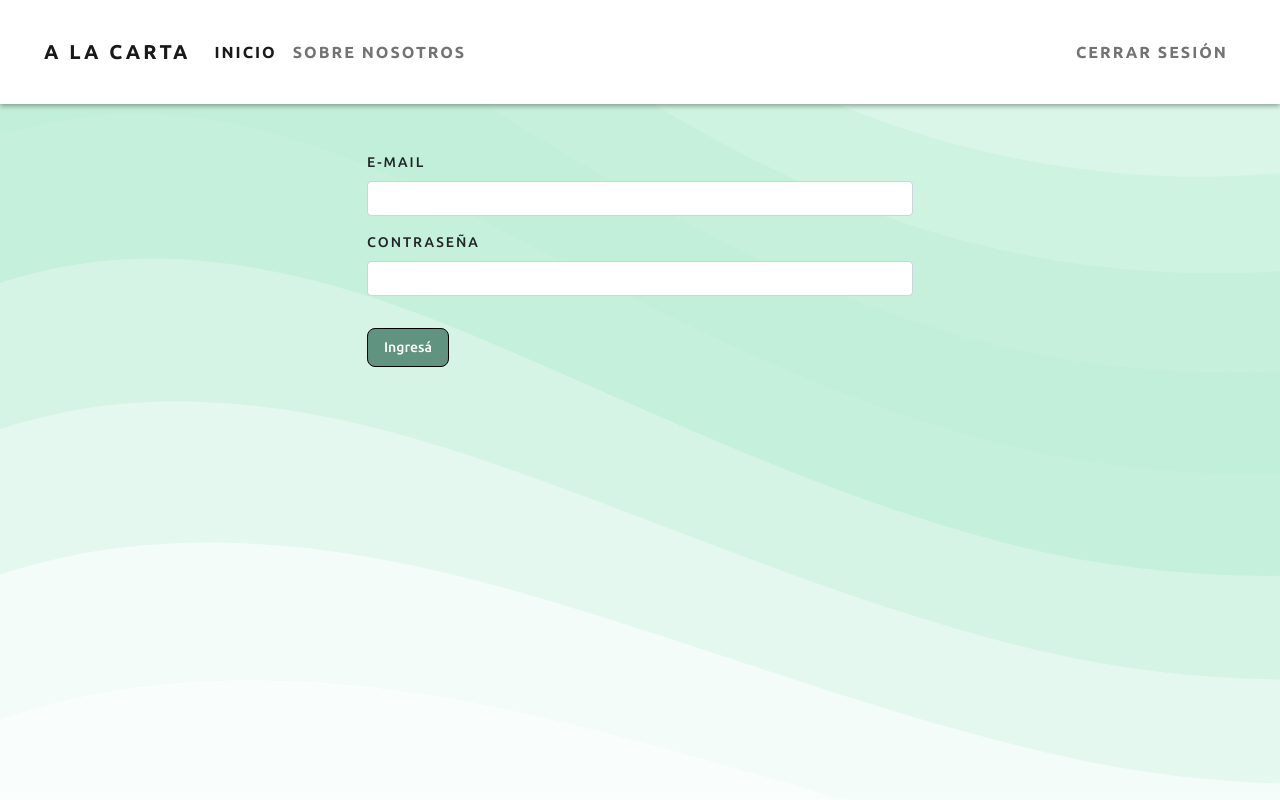
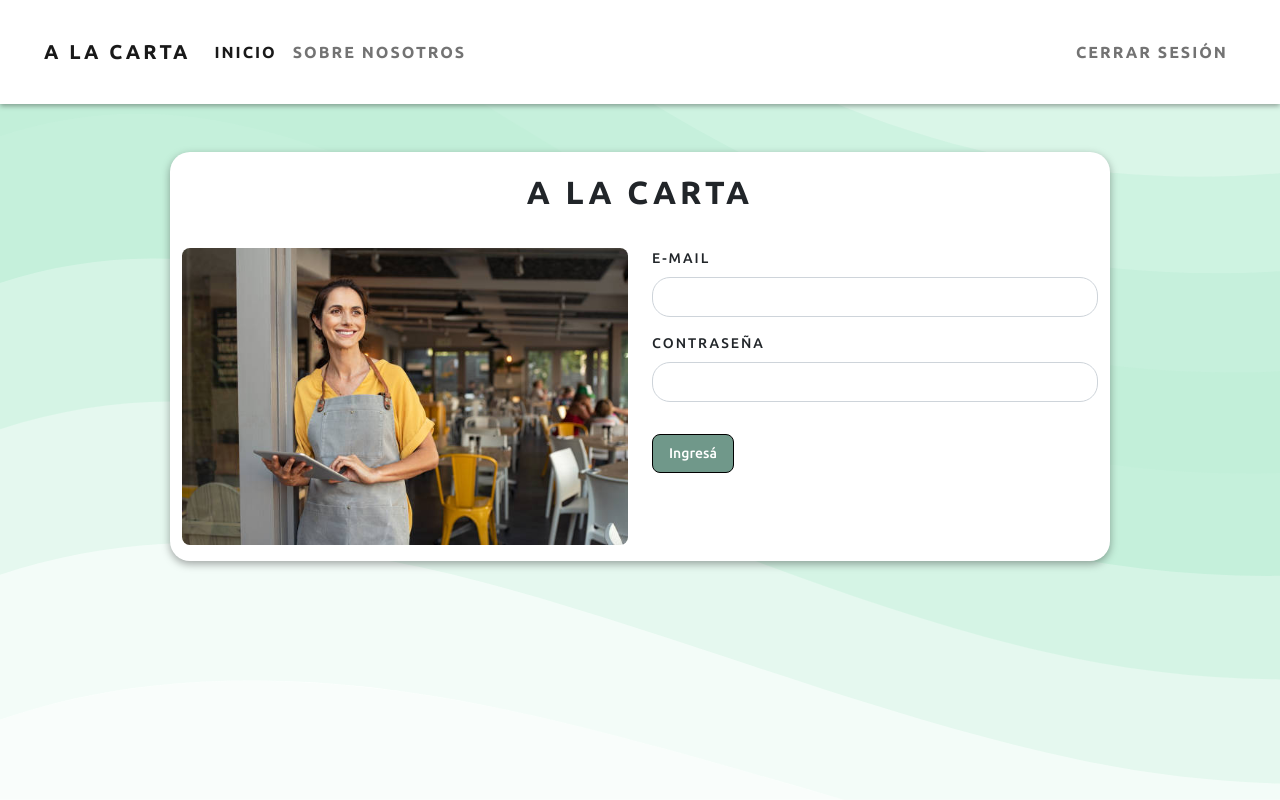
Before and after one commit to JuanSanchezKZ/challenge-alkemy-angular, an Angular app: page /login in a window 1280 px wide. Built offline with nearby package versions, Linux system fonts and the light colour scheme.

Commit message:
login v2

```diff
--- a/src/app/login/login.component.css
+++ b/src/app/login/login.component.css
@@ -2,9 +2,39 @@
   font-family: "Ubuntu", sans-serif;
   font-size: 14px;
 }
+
+.container-sm {
+  background-color: white;
+
+  width: 940px;
+
+  border-radius: 20px;
+  box-shadow: rgba(0, 0, 0, 0.35) 0px 3px 9px;
+}
+
+.image-login {
+  border-radius: 8px;
+}
+
+@media only screen and (max-width: 940px) {
+  .container-sm {
+    width: auto;
+  }
+}
+
+.title {
+  font-weight: 700;
+  text-transform: uppercase;
+  letter-spacing: 4px;
+}
+
 .invalid {
   color: red;
-  margin-top: -15px;
+}
+
+input {
+  border-radius: 18px;
+  height: 2.5rem;
 }
 
 label {
@@ -24,7 +54,7 @@ label {
   font-weight: 500;
 }
 
-.button-primary:hover {
+.button-primary:hover:enabled {
   background-color: #5bcfa7;
   color: white;
 }
--- a/src/app/login/login.component.html
+++ b/src/app/login/login.component.html
@@ -1,7 +1,17 @@
 <form [formGroup]="form" #ngForm="ngForm" (ngSubmit)="onSubmit()">
-  <div class="container-sm mt-5">
-    <div class="row justify-content-center">
-      <div class="col-sm-6">
+  <div class="container-sm d-flex flex-column mt-5">
+    <div class="row justify-content-center mt-3 mb-3 fs-2 title">
+      a la carta
+    </div>
+    <div class="row">
+      <div class="col-lg-6 d-flex justify-content-center">
+        <img
+          class="img-fluid m-3 image-login"
+          src="../assets/images/alacarta-login.jpg"
+          alt="login-image"
+        />
+      </div>
+      <div class="col-lg-6 mt-3">
         <div class="mb-3">
           <label for="exampleInputEmail1" class="form-label">E-mail</label>
           <input
@@ -14,6 +24,12 @@
             aria-describedby="emailHelp"
             formControlName="email"
           />
+          <div
+            class="invalid"
+            *ngIf="form.get('email')?.invalid && ngForm.submitted"
+          >
+            Por favor ingrese un e-mail válido.
+          </div>
         </div>
 
         <div class="mb-3">
@@ -29,9 +45,12 @@
             id="exampleInputPassword1"
             formControlName="password"
           />
-        </div>
-        <div class="invalid" *ngIf="form.invalid && ngForm.submitted">
-          La contraseña y el e-email son requeridos.
+          <div
+            class="invalid"
+            *ngIf="form.get('password')?.invalid && ngForm.submitted"
+          >
+            Por favor ingrese una contraseña válida.
+          </div>
         </div>
 
         <button type="submit" [disabled]="submitted" class="button-primary">
--- a/src/app/login/login.component.ts
+++ b/src/app/login/login.component.ts
@@ -12,7 +12,7 @@ import Swal from 'sweetalert2';
 export class LoginComponent implements OnInit {
   errorMessage: any;
   form = new FormGroup({
-    email: new FormControl('', Validators.required),
+    email: new FormControl('', [Validators.required, Validators.email]),
     password: new FormControl('', Validators.required),
   });
   submitted = false;
@@ -36,7 +36,7 @@ export class LoginComponent implements OnInit {
           },
           error: (error) => {
             this.errorMessage = error.message;
-            console.error('There was an error!', error);
+            console.error('There was an error!', this.errorMessage);
             Swal.fire({
               icon: 'error',
               title: 'Oops...',
--- a/src/app/price-preparation.service.ts
+++ b/src/app/price-preparation.service.ts
@@ -13,9 +13,9 @@ export class PricePreparationService {
   promHealthScore() {
     let acc = 0;
     for (let i of this.menu) {
-      acc = acc + i.healthScore / this.menu.length;
+      acc += i.healthScore;
     }
-    this.prom = acc;
+    this.prom = acc / this.menu.length;
   }
 
   accPrices() {
@@ -29,8 +29,8 @@ export class PricePreparationService {
   promPreparations() {
     let acc = 0;
     for (let i of this.menu) {
-      acc = acc + i.readyInMinutes / this.menu.length;
+      acc += i.readyInMinutes;
     }
-    this.promPrep = acc;
+    this.promPrep = acc / this.menu.length;
   }
 }
```
Also changed, not shown: src/assets/images/alacarta-login.jpg (added).
